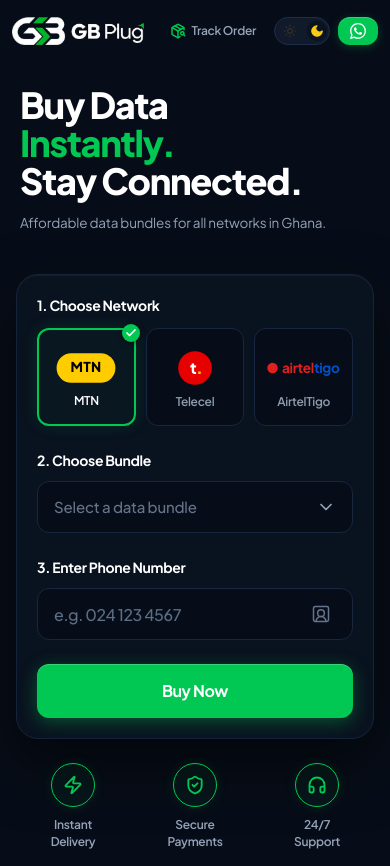
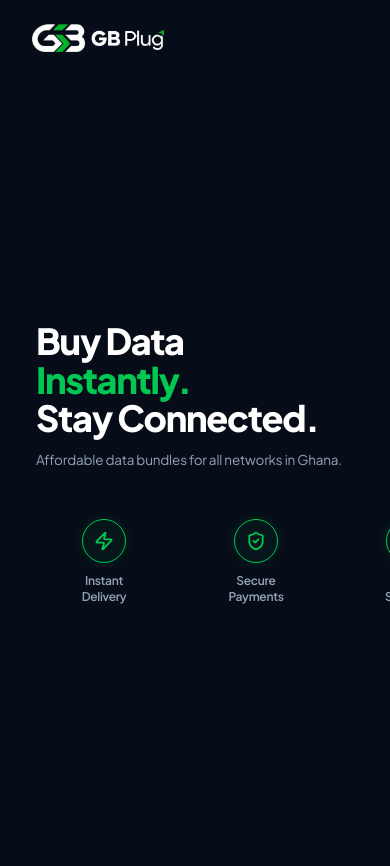
Before and after one commit to kamaldeen5/gbplug, a Next.js app: page / in a window 390 px wide. After the commit the page ends 844 px from the top, so only its background shows below. Built offline with nearby package versions, Linux system fonts and the light colour scheme.

Commit message:
feat: enforce authentic 2-column PC desktop layout across all devices

```diff
--- a/src/app/layout.tsx
+++ b/src/app/layout.tsx
@@ -17,9 +17,9 @@ export const metadata: Metadata = {
 };
 
 export const viewport: Viewport = {
-  width: 'device-width',
-  initialScale: 1,
-  viewportFit: 'cover',
+  width: 1024,
+  initialScale: 0.38,
+  userScalable: true,
   themeColor: [
     { media: '(prefers-color-scheme: dark)', color: '#070D18' },
     { media: '(prefers-color-scheme: light)', color: '#F8FAFC' },
@@ -41,7 +41,7 @@ export default function RootLayout({
           rel="stylesheet"
         />
       </head>
-      <body className="bg-[#070D18] dark:bg-[#070D18] text-slate-100 min-h-screen transition-colors duration-200 antialiased selection:bg-[#00C853]/20 selection:text-[#00C853] overflow-x-hidden">
+      <body className="bg-[#070D18] dark:bg-[#070D18] text-slate-100 min-h-screen transition-colors duration-200 antialiased selection:bg-[#00C853]/20 selection:text-[#00C853]">
         {children}
       </body>
     </html>
--- a/src/app/page.tsx
+++ b/src/app/page.tsx
@@ -49,7 +49,7 @@ export default function Home() {
 
   return (
     <div
-      className={`min-h-screen transition-colors duration-200 flex flex-col justify-between ${
+      className={`min-h-screen transition-colors duration-200 flex flex-col justify-between overflow-x-auto ${
         isDark ? 'bg-[#070D18] text-white' : 'bg-[#F8FAFC] text-slate-900'
       }`}
     >
@@ -59,29 +59,29 @@ export default function Home() {
         onToggleTheme={handleToggleTheme}
       />
 
-      {/* Main Content Area */}
-      <main className="w-full max-w-7xl mx-auto px-4 sm:px-8 py-4 sm:py-8 flex-1 flex flex-col justify-center">
+      {/* Main 2-Column Desktop View */}
+      <main className="w-full max-w-7xl min-w-[960px] mx-auto px-8 py-8 flex-1 flex flex-col justify-center">
         {/* Error notification */}
         {errorMsg && (
-          <div className="max-w-md mx-auto lg:max-w-none w-full mb-4 p-3 rounded-xl bg-red-500/10 border border-red-500/30 text-red-400 text-xs font-semibold tracking-tight animate-pulse text-center">
+          <div className="max-w-md mx-auto w-full mb-4 p-3 rounded-xl bg-red-500/10 border border-red-500/30 text-red-400 text-xs font-semibold tracking-tight animate-pulse text-center">
             {errorMsg}
           </div>
         )}
 
-        {/* 2-Column Desktop Grid Layout */}
-        <div className="grid grid-cols-1 lg:grid-cols-12 gap-8 lg:gap-12 xl:gap-16 items-center">
-          {/* Left Column: Hero Headline + Subtitle + Desktop Trust Badges */}
-          <div className="lg:col-span-6 xl:col-span-7 flex flex-col justify-center">
+        {/* Authentic 2-Column PC Layout */}
+        <div className="grid grid-cols-12 gap-12 xl:gap-16 items-center">
+          {/* Left Column: Hero Headline + Subtitle + Trust Badges */}
+          <div className="col-span-7 flex flex-col justify-center">
             <Hero isDark={isDark} />
 
-            {/* Trust Badges on Left (Desktop & Tablet) */}
-            <div className="hidden lg:block pt-8 xl:pt-10">
+            {/* Desktop Trust Badges */}
+            <div className="pt-10">
               <TrustBadges isDark={isDark} className="max-w-md" />
             </div>
           </div>
 
           {/* Right Column: Form Card */}
-          <div className="lg:col-span-6 xl:col-span-5 w-full max-w-md mx-auto lg:max-w-none">
+          <div className="col-span-5 w-full">
             <PurchaseCard
               isDark={isDark}
               selectedNetwork={selectedNetwork}
@@ -92,11 +92,6 @@ export default function Home() {
               setPhoneNumber={setPhoneNumber}
               onBuyNow={handleBuyNow}
             />
-
-            {/* Trust Badges below Card on smaller viewports */}
-            <div className="block lg:hidden mt-6">
-              <TrustBadges isDark={isDark} />
-            </div>
           </div>
         </div>
       </main>
--- a/src/app/track-order/page.tsx
+++ b/src/app/track-order/page.tsx
@@ -9,7 +9,6 @@ import {
   Zap,
 } from 'lucide-react';
 import { Header } from '@/components/Header';
-import { SideMenu } from '@/components/SideMenu';
 import { MTNLogo, TelecelLogo, AirtelTigoLogo, WhatsAppIcon } from '@/components/NetworkLogos';
 
 interface OrderRecord {
@@ -26,7 +25,6 @@ interface OrderRecord {
 
 export default function TrackOrderPage() {
   const [isDark, setIsDark] = useState<boolean>(true);
-  const [isMenuOpen, setIsMenuOpen] = useState<boolean>(false);
   const [searchQuery, setSearchQuery] = useState<string>('');
   const [searched, setSearched] = useState<boolean>(false);
   const [foundOrder, setFoundOrder] = useState<OrderRecord | null>(null);
@@ -86,7 +84,6 @@ export default function TrackOrderPage() {
     if (match) {
       setFoundOrder(match);
     } else {
-      // Generate a realistic dynamic match for the user's phone number
       const isMtn = clean.startsWith('024') || clean.startsWith('054') || clean.startsWith('055') || clean.startsWith('059');
       const isTelecel = clean.startsWith('020') || clean.startsWith('050');
 
@@ -113,7 +110,7 @@ export default function TrackOrderPage() {
 
   return (
     <div
-      className={`min-h-screen transition-colors duration-200 flex flex-col justify-between ${
+      className={`min-h-screen transition-colors duration-200 flex flex-col justify-between overflow-x-auto ${
         isDark ? 'bg-[#070D18] text-white' : 'bg-[#F8FAFC] text-slate-900'
       }`}
     >
@@ -121,16 +118,15 @@ export default function TrackOrderPage() {
       <Header
         isDark={isDark}
         onToggleTheme={handleToggleTheme}
-        onOpenMenu={() => setIsMenuOpen(true)}
       />
 
       {/* Main Track Order Content */}
-      <main className="w-full max-w-3xl mx-auto px-4 sm:px-8 py-6 sm:py-10 flex-1 flex flex-col justify-center">
+      <main className="w-full max-w-3xl min-w-[720px] mx-auto px-8 py-10 flex-1 flex flex-col justify-center">
         {/* Back Link */}
         <div className="mb-6">
           <Link
             href="/"
-            className={`inline-flex items-center gap-2 text-xs sm:text-sm font-semibold tracking-tight transition-colors ${
+            className={`inline-flex items-center gap-2 text-sm font-semibold tracking-tight transition-colors ${
               isDark ? 'text-[#8E9CAE] hover:text-white' : 'text-slate-500 hover:text-slate-900'
             }`}
           >
@@ -140,12 +136,12 @@ export default function TrackOrderPage() {
         </div>
 
         {/* Hero Title */}
-        <div className="text-center sm:text-left mb-8">
-          <h1 className="text-3xl sm:text-4xl lg:text-5xl font-extrabold sm:font-black tracking-[-0.035em] leading-tight">
+        <div className="text-left mb-8">
+          <h1 className="text-4xl lg:text-5xl font-black tracking-[-0.035em] leading-tight">
             <span>Track Your</span> <span className="text-[#00C853]">Order.</span>
           </h1>
           <p
-            className={`mt-2.5 text-sm sm:text-base font-normal ${
+            className={`mt-2.5 text-base font-normal ${
               isDark ? 'text-[#94A3B8]' : 'text-[#64748B]'
             }`}
           >
@@ -156,7 +152,7 @@ export default function TrackOrderPage() {
         {/* Search Card */}
         <form
           onSubmit={handleSearch}
-          className={`rounded-2xl p-5 sm:p-6 transition-all border mb-8 ${
+          className={`rounded-2xl p-6 transition-all border mb-8 ${
             isDark
               ? 'bg-[#09121F] border-[#15233A] shadow-[0_25px_60px_rgba(0,0,0,0.55),inset_0_1px_0_rgba(255,255,255,0.05)]'
               : 'bg-white border-[#E2E8F0] shadow-xl shadow-slate-200/50'
@@ -170,14 +166,14 @@ export default function TrackOrderPage() {
             Enter Phone Number or Order ID
           </label>
 
-          <div className="flex flex-col sm:flex-row gap-3">
+          <div className="flex gap-3">
             <div className="relative flex-1">
               <input
                 type="text"
                 value={searchQuery}
                 onChange={(e) => setSearchQuery(e.target.value)}
                 placeholder="e.g. 024 123 4567 or GBP-849201"
-                className={`w-full h-[52px] sm:h-[54px] px-4 pl-11 rounded-xl border text-[16px] font-medium tracking-tight transition-all outline-none ${
+                className={`w-full h-[54px] px-4 pl-11 rounded-xl border text-[16px] font-medium tracking-tight transition-all outline-none ${
                   isDark
                     ? 'bg-[#070D18] border-[#18263E] text-white placeholder-[#5A6E85] focus:border-[#00C853] focus:ring-2 focus:ring-[#00C853]/25'
                     : 'bg-white border-[#E2E8F0] text-slate-900 placeholder-slate-400 focus:border-[#00C853] focus:ring-2 focus:ring-[#00C853]/20'
@@ -192,7 +188,7 @@ export default function TrackOrderPage() {
 
             <button
               type="submit"
-              className="h-[52px] sm:h-[54px] px-8 bg-[#00C853] hover:bg-[#00B74A] active:bg-[#009E40] text-white font-bold text-base tracking-tight rounded-xl shadow-[0_4px_16px_rgba(0,200,83,0.3),inset_0_1px_0_rgba(255,255,255,0.2)] transition-all transform active:scale-[0.98] flex items-center justify-center gap-2 cursor-pointer shrink-0"
+              className="h-[54px] px-8 bg-[#00C853] hover:bg-[#00B74A] active:bg-[#009E40] text-white font-bold text-base tracking-tight rounded-xl shadow-[0_4px_16px_rgba(0,200,83,0.3),inset_0_1px_0_rgba(255,255,255,0.2)] transition-all transform active:scale-[0.98] flex items-center justify-center gap-2 cursor-pointer shrink-0"
             >
               <span>Track</span>
             </button>
@@ -236,7 +232,7 @@ export default function TrackOrderPage() {
             }`}
           >
             {/* Top info */}
-            <div className="flex flex-col sm:flex-row sm:items-center justify-between pb-5 border-b border-slate-700/20 gap-3">
+            <div className="flex items-center justify-between pb-5 border-b border-slate-700/20 gap-3">
               <div>
                 <div className="flex items-center gap-2 mb-1">
                   <span className={`text-xs font-mono font-bold ${isDark ? 'text-[#8E9CAE]' : 'text-slate-500'}`}>
@@ -252,7 +248,7 @@ export default function TrackOrderPage() {
                 </h3>
               </div>
 
-              <div className="text-left sm:text-right">
+              <div className="text-right">
                 <span className="text-2xl font-black text-[#00C853] tracking-tight">
                   GH₵ {foundOrder.amount.toFixed(2)}
                 </span>
@@ -276,7 +272,7 @@ export default function TrackOrderPage() {
                   {foundOrder.network === 'mtn' && <MTNLogo className="w-12 h-6" />}
                   {foundOrder.network === 'telecel' && <TelecelLogo className="w-7 h-7" />}
                   {foundOrder.network === 'airteltigo' && <AirtelTigoLogo className="w-16 h-6" />}
-                  <span className="text-xs sm:text-sm">{foundOrder.networkName}</span>
+                  <span className="text-sm">{foundOrder.networkName}</span>
                 </div>
               </div>
 
@@ -288,7 +284,7 @@ export default function TrackOrderPage() {
                 <span className={`block text-xs font-medium mb-1.5 ${isDark ? 'text-[#64748B]' : 'text-slate-400'}`}>
                   Recipient Number
                 </span>
-                <span className="font-bold font-mono text-sm sm:text-base text-[#00C853]">
+                <span className="font-bold font-mono text-base text-[#00C853]">
                   {foundOrder.phone}
                 </span>
               </div>
@@ -318,7 +314,7 @@ export default function TrackOrderPage() {
             </div>
 
             {/* Actions */}
-            <div className="pt-4 border-t border-slate-700/20 flex flex-col sm:flex-row gap-3">
+            <div className="pt-4 border-t border-slate-700/20 flex gap-3">
               <Link
                 href="/"
                 className="flex-1 h-12 bg-[#00C853] hover:bg-[#00B74A] active:bg-[#009E40] text-white font-bold text-sm tracking-tight rounded-xl shadow-md transition-all flex items-center justify-center gap-2 cursor-pointer"
@@ -344,13 +340,6 @@ export default function TrackOrderPage() {
           </div>
         )}
       </main>
-
-      {/* Side Navigation Menu for Mobile */}
-      <SideMenu
-        isOpen={isMenuOpen}
-        onClose={() => setIsMenuOpen(false)}
-        isDark={isDark}
-      />
     </div>
   );
 }
--- a/src/components/Header.tsx
+++ b/src/components/Header.tsx
@@ -25,7 +25,7 @@ export function Header({
   };
 
   return (
-    <header className="w-full max-w-7xl mx-auto flex items-center justify-between py-4 sm:py-5 px-3 sm:px-8 transition-colors duration-200">
+    <header className="w-full max-w-7xl min-w-[960px] mx-auto flex items-center justify-between py-5 px-8 transition-colors duration-200">
       {/* Left: GB Plug Logo */}
       <div className="flex items-center">
         <Link href="/" className="flex items-center">
@@ -33,12 +33,12 @@ export function Header({
         </Link>
       </div>
 
-      {/* Right: Desktop Controls directly available to all users */}
-      <div className="flex items-center gap-2 sm:gap-4">
+      {/* Right: Desktop Controls */}
+      <div className="flex items-center gap-4">
         {/* Track Order Link */}
         <Link
           href="/track-order"
-          className={`flex items-center gap-1.5 sm:gap-2 px-2.5 sm:px-3.5 py-1.5 sm:py-2 rounded-xl text-[12px] sm:text-[13.5px] font-semibold tracking-tight transition-all ${
+          className={`flex items-center gap-2 px-3.5 py-2 rounded-xl text-[13.5px] font-semibold tracking-tight transition-all ${
             isTrackOrder
               ? 'bg-[#00C853]/15 text-[#00C853] shadow-[0_0_12px_rgba(0,200,83,0.15)] border border-[#00C853]/30'
               : isDark
@@ -56,10 +56,10 @@ export function Header({
         {/* WhatsApp Button */}
         <button
           onClick={openWhatsApp}
-          className="flex items-center gap-1.5 sm:gap-2 px-3 sm:px-4 py-1.5 sm:py-2 rounded-xl bg-[#00C853] hover:bg-[#00B74A] active:bg-[#009E40] text-white text-[12px] sm:text-[13.5px] font-semibold tracking-tight shadow-[0_2px_8px_rgba(0,200,83,0.25),inset_0_1px_0_rgba(255,255,255,0.2)] transition-all transform active:scale-95 cursor-pointer shrink-0"
+          className="flex items-center gap-2 px-4 py-2 rounded-xl bg-[#00C853] hover:bg-[#00B74A] active:bg-[#009E40] text-white text-[13.5px] font-semibold tracking-tight shadow-[0_2px_8px_rgba(0,200,83,0.25),inset_0_1px_0_rgba(255,255,255,0.2)] transition-all transform active:scale-95 cursor-pointer shrink-0"
         >
           <WhatsAppIcon className="w-4 h-4 fill-current shrink-0" />
-          <span className="hidden xs:inline sm:inline">WhatsApp</span>
+          <span>Chat on WhatsApp</span>
         </button>
       </div>
     </header>
```
